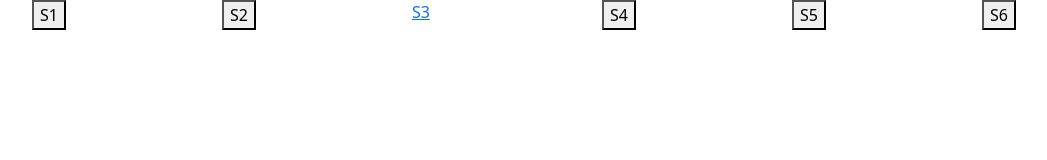
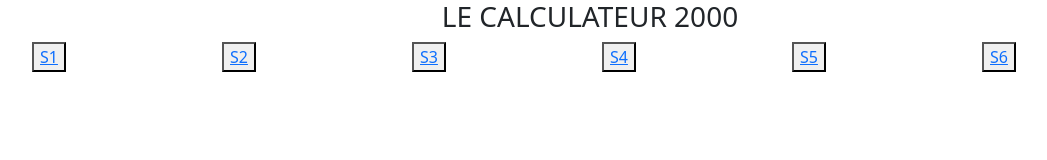
Before and after one commit to Politau/Projet_calculateur, a plain HTML site: page index.html in a window 1280 px wide. Shown: the whole page, without its empty margins (50-1097 px from the left). Drawn offline with nearby package versions, Linux system fonts and the light colour scheme.

Commit message:
modif index.html ajout annexe

```diff
--- a/index.html
+++ b/index.html
@@ -5,27 +5,43 @@
     <title>Calculateur</title>
     <link href="https://cdn.jsdelivr.net/npm/bootstrap@5.3.2/dist/css/bootstrap.min.css" rel="stylesheet"
           integrity="sha384-T3c6CoIi6uLrA9TneNEoa7RxnatzjcDSCmG1MXxSR1GAsXEV/Dwwykc2MPK8M2HN" crossorigin="anonymous">
+    <link href="css/style.css" rel="stylesheet">
 </head>
 <body>
 <div class="container">
+    <div class="modal-title text-center">
+        <h3>LE CALCULATEUR 2000</h3>
+    </div>
     <div class="row align-content-center">
         <div class="col-2">
-            <button>S1</button>
+            <button>
+            <a href="semestre/semestre1.html">S1</a>
+            </button>
         </div>
         <div class="col-2">
-            <button>S2</button>
+            <button>
+                <a href="semestre/semestre2.html">S2</a>
+            </button>
         </div>
         <div class="col-2">
-            <a href="semestre/semestre3.html">S3</a>
+           <button>
+               <a href="semestre/semestre3.html">S3</a>
+           </button>
         </div>
         <div class="col-2">
-            <button>S4</button>
+            <button>
+                <a href="semestre/semestre4.html">S4</a>
+            </button>
         </div>
         <div class="col-2">
-            <button>S5</button>
+            <button>
+                <a href="semestre/semestre5.html">S5</a>
+            </button>
         </div>
         <div class="col-2">
-            <button>S6</button>
+            <button>
+                <a href="semestre/semestre6.html">S6</a>
+            </button>
         </div>
     </div>
 </div>
```
Also changed, not shown: css/style.css (added), 1 other file.
